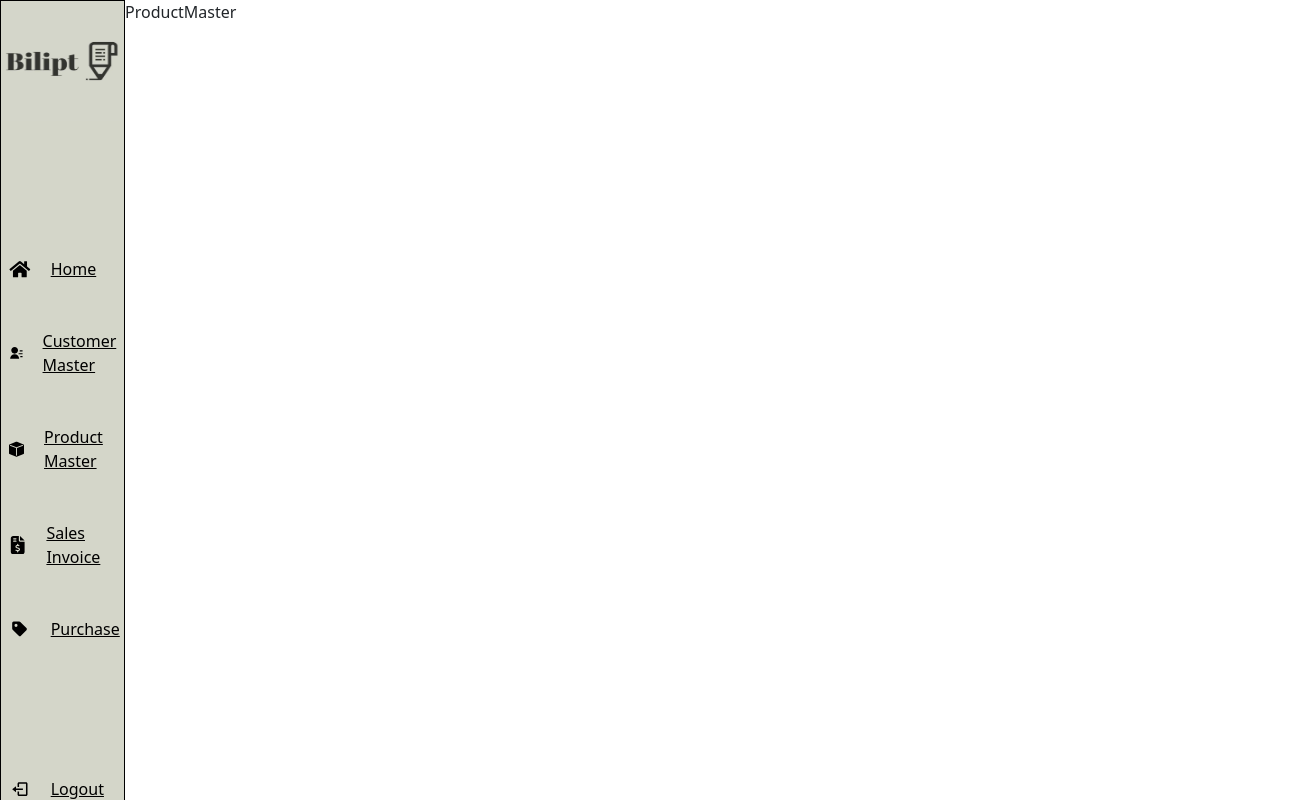
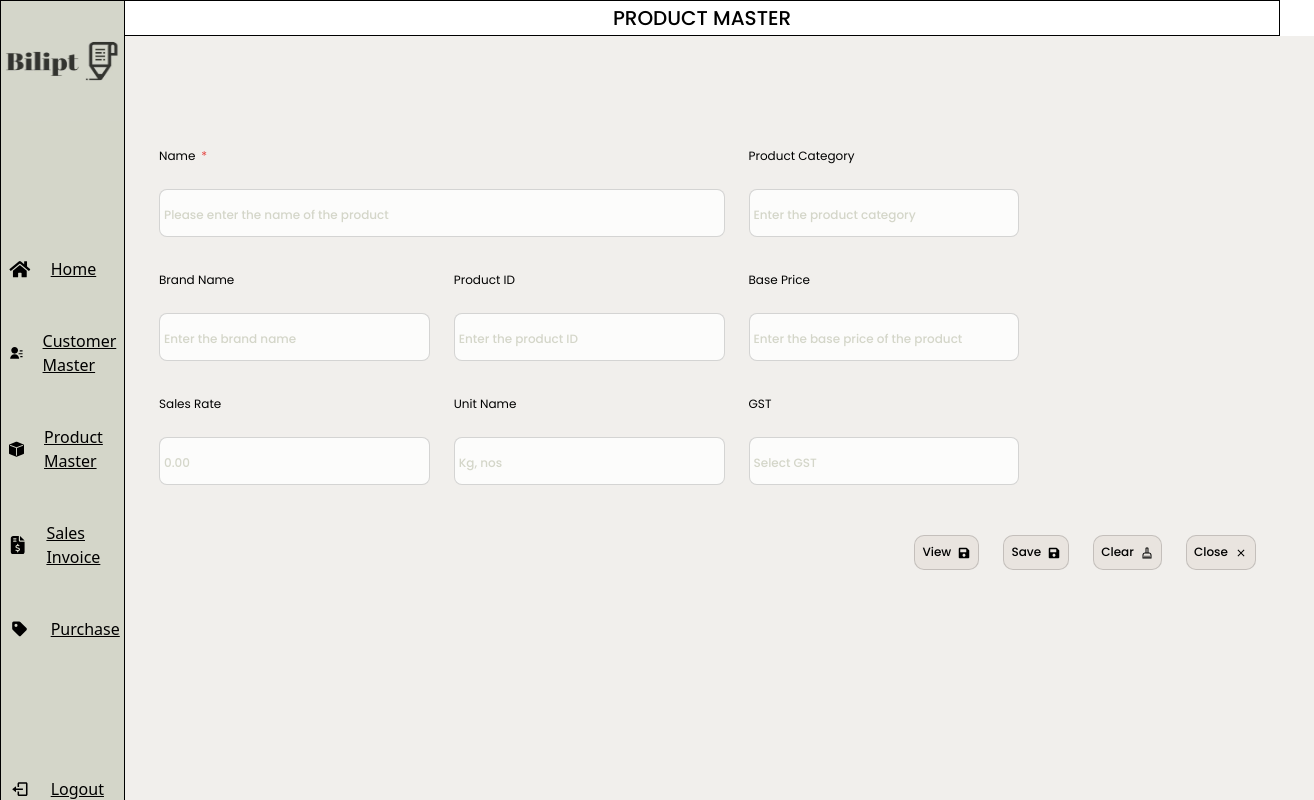
Before and after one commit to Dharunaa-M/bilipt, a React (Vite) app: page /productmaster in a window 1280 px wide. Shown: the top 800 px of the page, 1314 px wide, since content can reach past the window. Built offline with nearby package versions, Linux system fonts and the light colour scheme.

Commit message:
Product master page design completed

```diff
--- a/src/components/Input/InputComponent.jsx
+++ b/src/components/Input/InputComponent.jsx
@@ -1,15 +1,3 @@
-// import React from 'react'
-// import "./inputComponent.css"
-
-// const InputComponent = () => {
-//   return (
-//     <div>
-
-//     </div>
-//   )
-// }
-
-// export default InputComponent
 import React from "react";
 import "./inputComponent.css";
 const InputComponent = ({
@@ -44,7 +32,9 @@ const InputComponent = ({
       <div className="d-flex flex-column gap-3">
         <label className="form-label">
           {labelVal}
-          {isRequired && <span style={{ color: "#e54643" }}>*</span>}
+          {isRequired && (
+            <span style={{ color: "#e54643", marginLeft: "6px" }}>*</span>
+          )}
         </label>
         <input
           style={{
--- a/src/components/PaymentHistroy/PaymentHistroy.jsx
+++ b/src/components/PaymentHistroy/PaymentHistroy.jsx
@@ -4,7 +4,7 @@ import "./paymentHistroy.css"
 import { FaBusinessTime } from "react-icons/fa";
 import { MdClose } from 'react-icons/md';
 
-const PaymentHistroy = ({ show, onSet }) => {
+const PaymentHistroy = ({ show, onSet, totalPayment }) => {
   return (
     <>
         <Modal show={show} size='md' centered>
@@ -17,7 +17,7 @@ const PaymentHistroy = ({ show, onSet }) => {
               <MdClose onClick={() => onSet(false)} />
             </div>
             <div className="mt-3">
-              <table  className="table text-center">
+              <table className="table text-center">
                 <thead className="head-row">
                   <tr>
                     <th>Bill no</th>
@@ -30,18 +30,18 @@ const PaymentHistroy = ({ show, onSet }) => {
                   {
                     Array(5).fill("").map((_) => (
                       <tr>
-                        <td>123</td>
-                        <td>Dharun</td>
-                        <td>2000</td>
-                        <td>60000</td>
+                        <td className="data">123</td>
+                        <td className="data">Dharun</td>
+                        <td className="data">2000</td>
+                        <td className="data">60000</td>
                       </tr>
                     ))
                   }
                 </tbody>
               </table>
                 <div className="my-5 d-flex justify-content-start gap-2 align-content-center">
-                  <p>Total Payment Outstanding:</p>
-                  <div>&#8377;0</div>
+                  <p className="payment-out">Total Payment Outstanding:</p>
+                  <div className="tot-payment">&#8377;{totalPayment}</div>
                 </div>
             </div>
           </Modal.Body>
--- a/src/components/PaymentHistroy/paymentHistroy.css
+++ b/src/components/PaymentHistroy/paymentHistroy.css
@@ -17,6 +17,10 @@
     margin: 0;
 }
 
+.table {
+    margin-top: 30px !important;
+    margin-bottom: 250px !important;
+}
 
 .table .head-row {
     padding: 10px 43px;
@@ -36,3 +40,41 @@
     letter-spacing: normal;
     color: #000;
 }
+
+.data {
+    font-family: "Poppins";
+    font-size: 14px;
+    font-stretch: normal;
+    font-style: normal;
+    line-height: 0.71;
+    letter-spacing: normal;
+    color: #000;
+}
+
+.payment-out {
+    margin-bottom: 0;
+    font-family: "Poppins";
+    font-size: 14px;
+    font-weight: 600;
+    font-stretch: normal;
+    font-style: normal;
+    letter-spacing: normal;
+    text-align: left;
+    color: #000;
+}
+
+.tot-payment {
+    width: 128px;
+    height: 26px;
+    flex-grow: 0;
+    margin: 0 0 0 9px;
+    padding: 2px 4px;
+    border: solid 1px #8f8b8b;
+    font-family: "Poppins";
+    font-size: 18px;
+    font-weight: 500;
+    font-stretch: normal;
+    font-style: normal;
+    letter-spacing: normal;
+    color: #000;
+}
--- a/src/pages/CustomerMasterPage/CustomerMaster.jsx
+++ b/src/pages/CustomerMasterPage/CustomerMaster.jsx
@@ -13,6 +13,22 @@ const CustomerMaster = () => {
   const [phoneNumber, setPhoneNumber] = useState(null);
   const [address, setAddress] = useState("");
   const [openPayemntHistroy, setOpenPaymentHistroy] = useState(false);
+
+  const handleSave = () => {
+    console.log("Save clicked!")
+  }
+
+  const handleDelete = () => {
+    console.log("Delete clicked!")
+  }
+
+  const handleClear = () => {
+    console.log("Clear clicked!")
+  }
+
+  const handleClose = () => {
+    console.log("Close clicked")
+  }
 
   return (
     <>
@@ -54,16 +70,16 @@ const CustomerMaster = () => {
               <div className="frame" onClick={() => setOpenPaymentHistroy(true)} >
                 <span>Payment Histroy</span> <FaSave />
               </div>
-              <div className="frame">
+              <div className="frame" onClick={handleSave}>
                 <span>Save</span> <FaSave />
               </div>
-              <div className="frame">
+              <div className="frame" onClick={handleDelete}>
                 <span>Delete</span> <RiDeleteBin6Fill />
               </div>
-              <div className="frame">
+              <div className="frame" onClick={handleClear}>
                 <span>Clear</span> <MdOutlineCleaningServices />
               </div>
-              <div className="me-4 frame">
+              <div className="me-4 frame" onClick={handleClose}>
                 <span>Close</span> <IoMdClose />
               </div>
             </div>
@@ -73,6 +89,7 @@ const CustomerMaster = () => {
           <PaymentHistroy
             show={openPayemntHistroy}
             onSet={setOpenPaymentHistroy}
+            totalPayment={0}
           />
         )}
       </div>
--- a/src/pages/ProductMasterPage/ProductMaster.jsx
+++ b/src/pages/ProductMasterPage/ProductMaster.jsx
@@ -1,10 +1,98 @@
-import React from 'react'
-import "./productMaster.css"
+import React from "react";
+import { FaSave } from "react-icons/fa";
+import { IoMdClose } from "react-icons/io";
+import { MdOutlineCleaningServices } from "react-icons/md";
+import InputComponent from "../../components/Input/InputComponent";
+import "./productMaster.css";
 
 const ProductMaster = () => {
+  const handleView = () => {
+    console.log("View clicked!");
+  };
+
+  const handleSave = () => {
+    console.log("Save clicked!");
+  };
+
+  const handleClear = () => {
+    console.log("Clear clicked!");
+  };
+
+  const handleClose = () => {
+    console.log("Close clicked");
+  };
+
   return (
-    <div>ProductMaster</div>
-  )
-}
+    <>
+      <div className="d-block w-100">
+        <h2 className="master-heading">PRODUCT MASTER</h2>
+        <div>
+          <div className="master-container">
+            <div className="name">
+              <InputComponent
+                labelVal="Name"
+                isRequired={true}
+                placeholder="Please enter the name of the product"
+              />
+            </div>
+            <div className="product-category">
+              <InputComponent
+                labelVal="Product Category"
+                placeholder="Enter the product category"
+              />
+            </div>
+            <div className="brand-name">
+              <InputComponent
+                labelVal="Brand Name"
+                placeholder="Enter the brand name"
+              />
+            </div>
+            <div className="product-id">
+              <InputComponent
+                labelVal="Product ID"
+                placeholder="Enter the product ID"
+              />
+            </div>
+            <div className="base-price">
+              <InputComponent
+                labelVal="Base Price"
+                placeholder="Enter the base price of the product"
+              />
+            </div>
+            <div className="sales-rate">
+              <InputComponent
+                labelVal="Sales Rate"
+                placeholder="0.00"
+                type="number"
+              />
+            </div>
+            <div className="unit-name">
+              <InputComponent labelVal="Unit Name" placeholder="Kg, nos" />
+            </div>
+            <div className="gst">
+              <InputComponent labelVal="GST" placeholder="Select GST" />
+            </div>
+            <div className="mt-3 opt">
+              <div className="d-flex flex-row gap-4 justify-content-end">
+                <div className="frame" onClick={handleView}>
+                  <span>View</span> <FaSave />
+                </div>
+                <div className="frame" onClick={handleSave}>
+                  <span>Save</span> <FaSave />
+                </div>
+                <div className="frame" onClick={handleClear}>
+                  <span>Clear</span> <MdOutlineCleaningServices />
+                </div>
+                <div className="me-4 frame" onClick={handleClose}>
+                  <span>Close</span> <IoMdClose />
+                </div>
+              </div>
+            </div>
+          </div>
+        </div>
+      </div>
+    </>
+  );
+};
 
-export default ProductMaster
+export default ProductMaster;
--- a/src/pages/ProductMasterPage/productMaster.css
+++ b/src/pages/ProductMasterPage/productMaster.css
@@ -0,0 +1,75 @@
+.master-heading {
+  margin: 0 0 34px;
+  padding: 12px;
+  border-top: solid 1px #000;
+  border-right: solid 1px #000;
+  border-bottom: solid 1px #000;
+  background-color: rgba(255, 255, 255, 0.8);
+  font-family: "Poppins";
+  font-size: 20px;
+  font-weight: 500;
+  font-stretch: normal;
+  font-style: normal;
+  line-height: 0.5;
+  letter-spacing: normal;
+  text-align: center;
+  color: #000;
+  margin: 0;
+}
+
+.master-container {
+  height: auto;
+  min-height: 100vh;
+  width: 100%;
+  display: grid;
+  gap: 24px;
+  grid-template-columns: repeat(4, 1fr);
+  grid-auto-rows: minmax(10px, 100px);
+  padding-top: 111px;
+  padding-left: 34px;
+  background-color: rgba(241, 239, 236, 0.98);
+}
+
+.master-container .name {
+  grid-column: 1/3;
+}
+
+.master-container .product-category {
+    grid-column: 3/4;
+}
+
+.master-container .brand-name {
+    grid-row: 2;
+    grid-column: 1/2;
+}
+
+.master-container .product-id {
+    grid-row: 2;
+    grid-column: 2/3;
+}
+
+.master-container .base-price {
+    grid-row: 2;
+    grid-column: 3/4;
+}
+
+.master-container .sales-rate {
+    grid-row: 3;
+    grid-column: 1/2;
+}
+
+.master-container .unit-name {
+    grid-row: 3;
+    grid-column: 2/3;
+}
+
+.master-container .gst {
+    grid-row: 3;
+    grid-column: 3/4;
+}
+
+.master-container .opt {
+    grid-row: 4;
+    grid-column: 3/5;
+    padding-right: 34px;
+}
```
